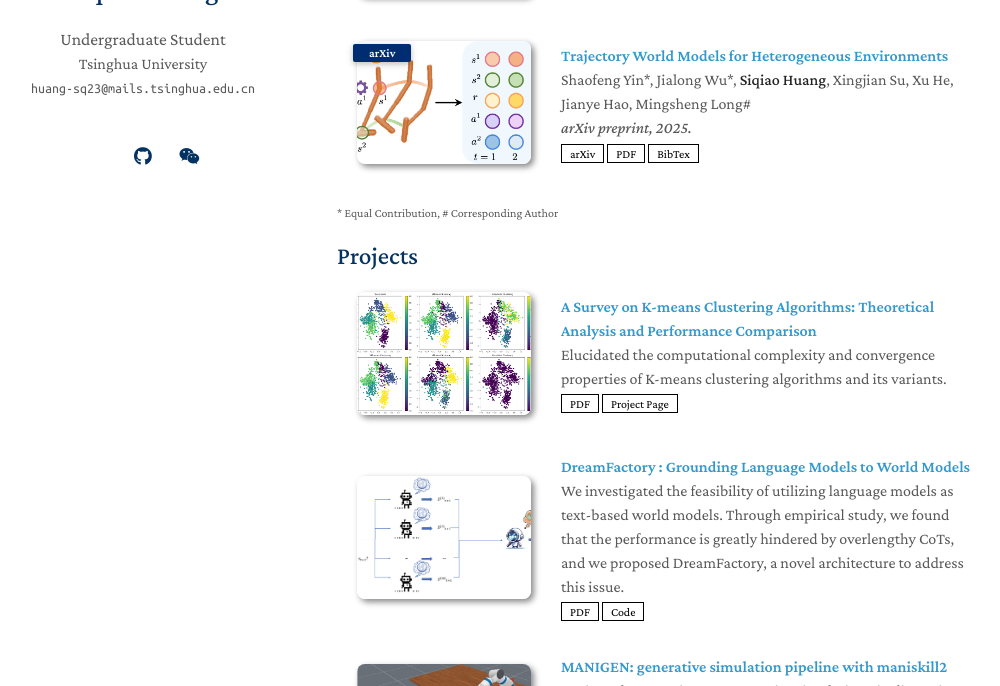
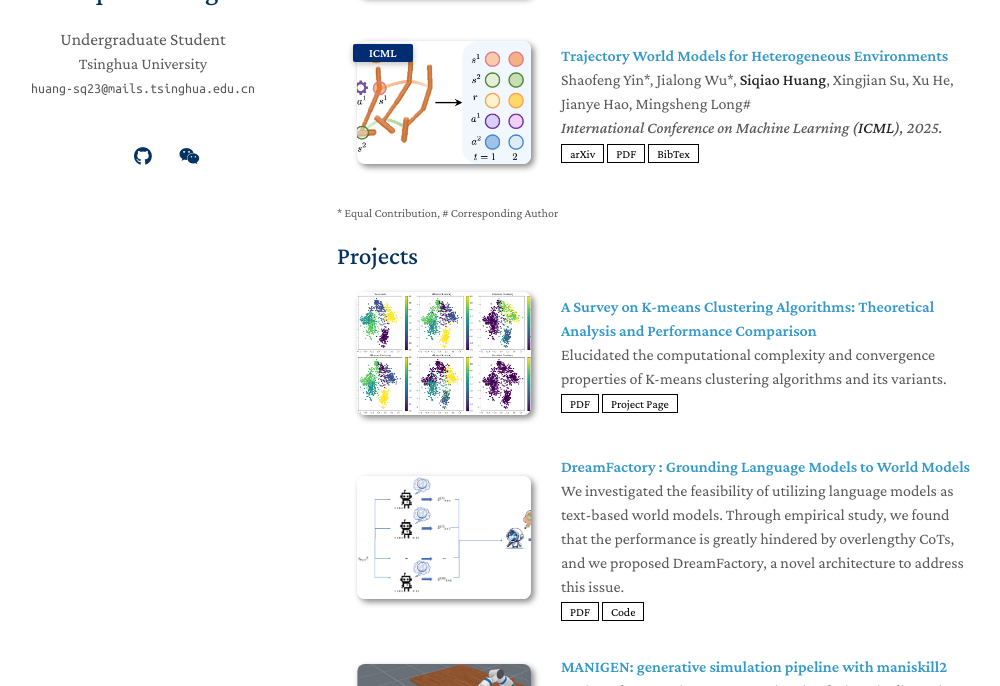
Before and after one commit to knightnemo/knightnemo.github.io, a Jekyll site: the page built from index.md, in a window 1280 px wide and 900 px high, scrolled down 791 px, cut to the strip 214-900 px from the top of the window. Shown: the whole strip, without its empty margins (133-1133 px from the left). Built offline with Jekyll 4.4.1, drawn with Linux system fonts in a browser that asks for light colours; a style sheet for code colours, icons or effects is not loaded; our own code applies the rules of GitHub Pages for plain Markdown files.

Commit message:
update ICML status

```diff
--- a/_data/publications.yml
+++ b/_data/publications.yml
@@ -13,8 +13,8 @@ main:
 
   - title: Trajectory World Models for Heterogeneous Environments
     authors: Shaofeng Yin*, Jialong Wu*, <strong>Siqiao Huang</strong>, Xingjian Su, Xu He, Jianye Hao, Mingsheng Long#
-    conference_short: arXiv
-    conference: arXiv preprint, 2025.
+    conference_short: ICML
+    conference: International Conference on Machine Learning (<strong>ICML</strong>), 2025.
     pdf: https://arxiv.org/pdf/2502.01366
     arxiv: https://arxiv.org/abs/2502.01366
     bibtex: ./assets/bib/trajectory_world_models.txt
```
